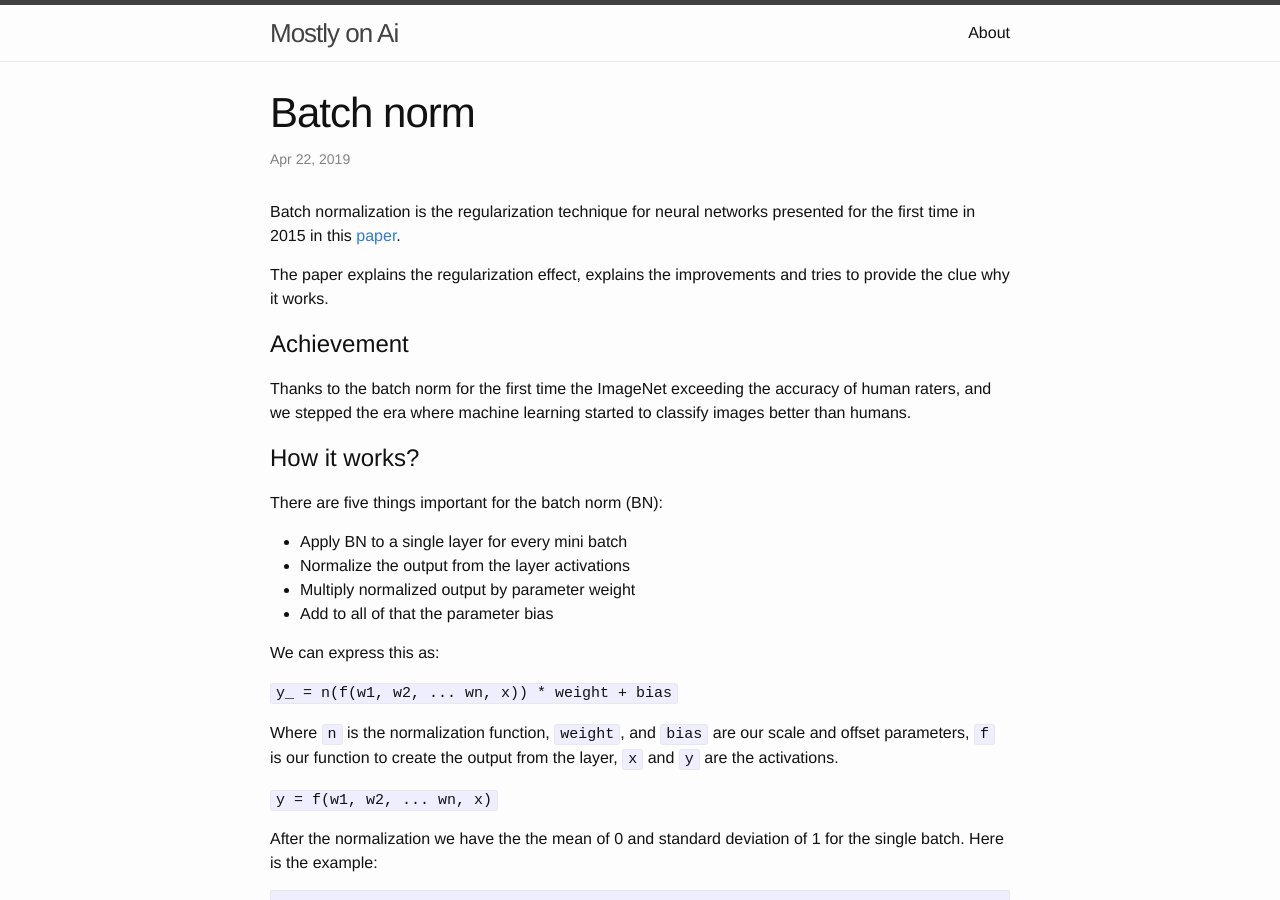
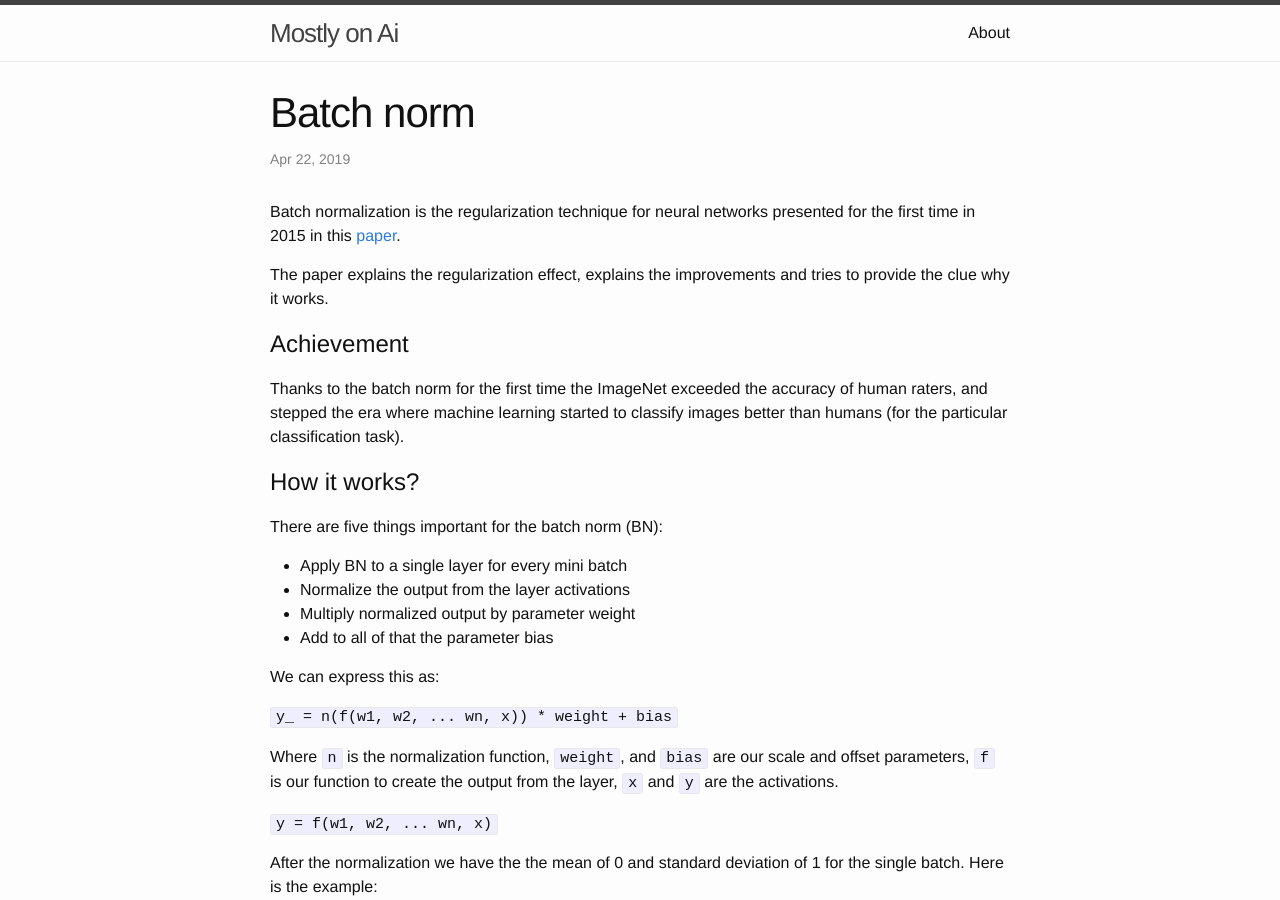
Before and after one commit to dejanbatanjac/dejanbatanjac.github.io, a Jekyll site: the page built from _posts/2019-04-22-Batch norm.md, in a window 1280 px wide and 900 px high. Built offline with Jekyll 4.4.1, drawn with Linux system fonts in a browser that asks for light colours; our own code applies the rules of GitHub Pages for plain Markdown files.

Commit message:
Update 2019-04-22-Batch norm.md

```diff
--- a/_posts/2019-04-22-Batch norm.md
+++ b/_posts/2019-04-22-Batch norm.md
@@ -7,7 +7,7 @@ The paper explains the regularization effect, explains the improvements and trie
 
 # Achievement
 
-Thanks to the batch norm for the first time the ImageNet exceeding the accuracy of human raters, and we stepped the era where machine learning started to classify images better than humans.
+Thanks to the batch norm for the first time the ImageNet exceeded the accuracy of human raters, and stepped the era where machine learning started to classify images better than humans (for the particular classification task).
 
 
 # How it works?
```
